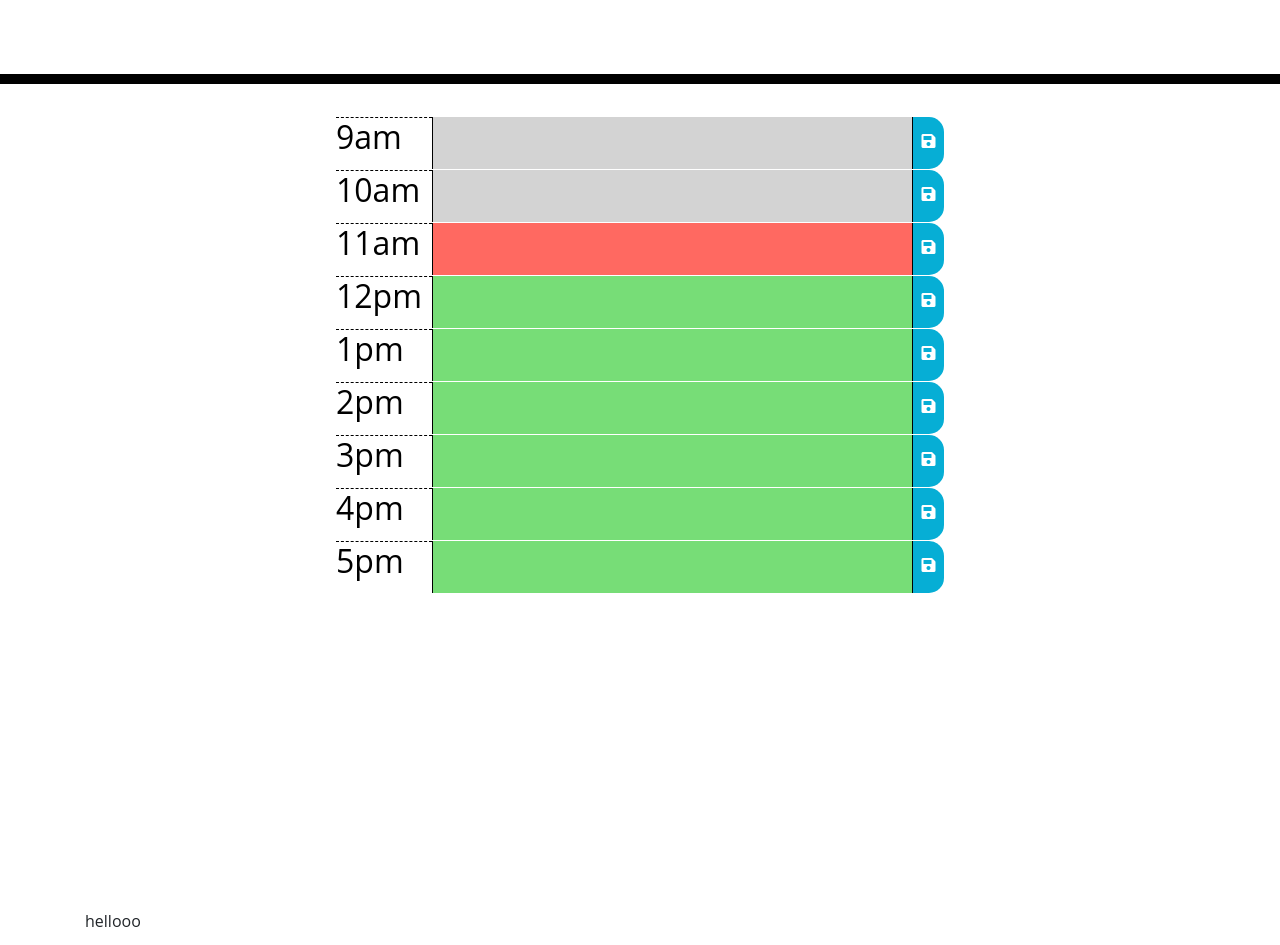
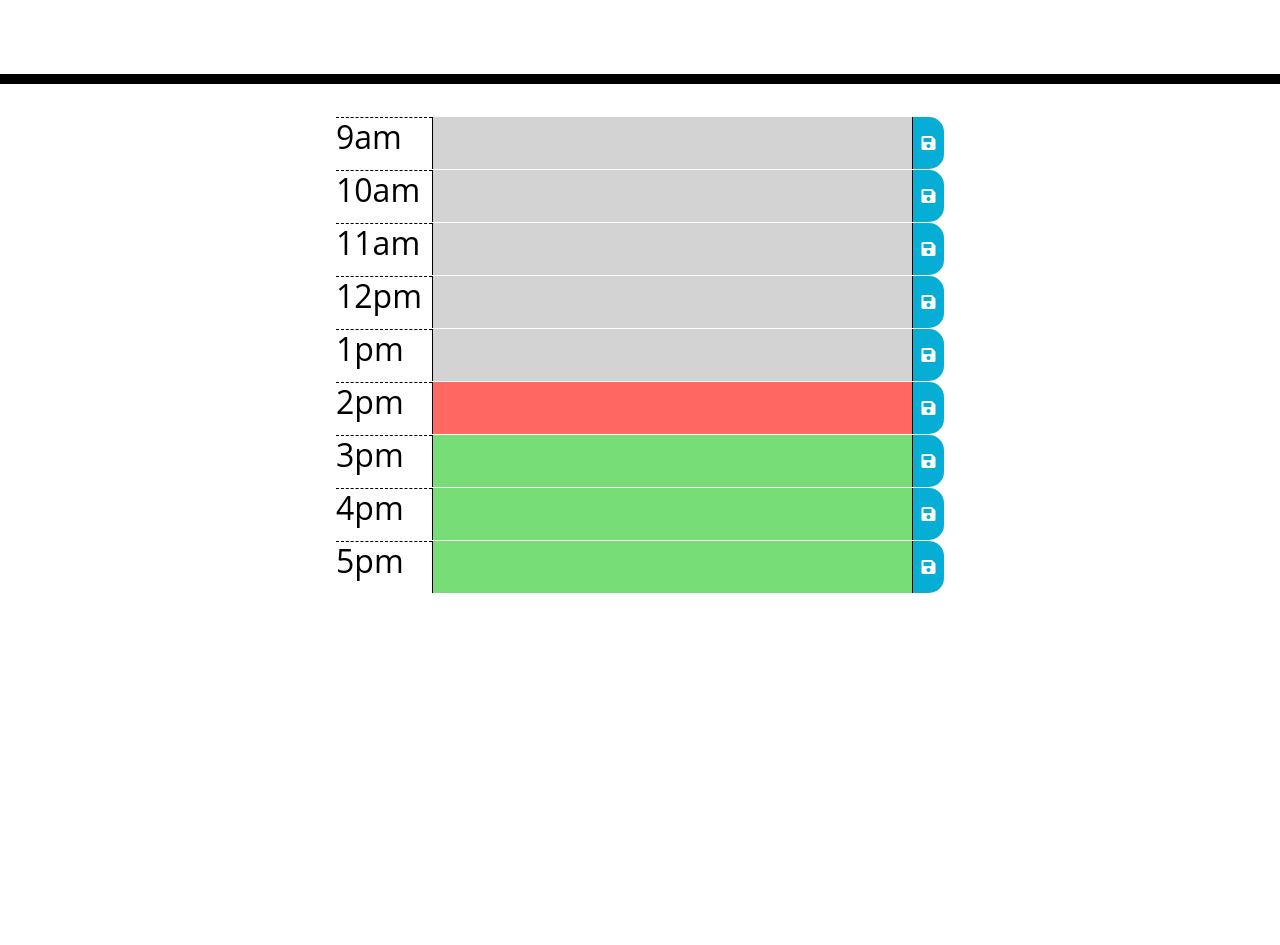
Before and after one commit to taycrawshaw/Daily-Planner-App, a plain HTML site: page index.html in a window 1280 px wide. Shown: the part 220-1165 px from the top of the page. After the commit the page ends 813 px from the top, so only its background shows below. Drawn offline with nearby package versions, Linux system fonts and the light colour scheme.

Commit message:
changed to dynamically generated HTML elements, added class change with current time using moment

```diff
--- a/assets/css/style.css
+++ b/assets/css/style.css
@@ -80,5 +80,6 @@ justify-content: center;
 .fa-save {
 display: flex;
 justify-content: center;
-margin-top: 1rem;
+align-items: center;
+
 }
--- a/index.html
+++ b/index.html
@@ -30,9 +30,12 @@
     <main class="container">
       <!-- Timeblocks go here -->
 
+
+<!--
+
   <div class ="row">
 <h2 class="hour">9am</h2>
-<textarea  id="9" class="description past"></textarea>
+<textarea data-hour="9" class="description past"></textarea>
 <div class ="saveBtn">
   <i id="Save9" class="fas fa-save"></i>
 </div>
@@ -40,7 +43,7 @@
 
   <div class ="row">
     <h2 class="hour">10am</h2>
-    <textarea  id="9" class="description past"></textarea>
+    <textarea data-hour="10" class="description past"></textarea>
     <div class ="saveBtn">
       <i class="fas fa-save"></i>
     </div>
@@ -48,7 +51,7 @@
 
   <div class ="row">
 <h2 class="hour">11am</h2>
-<textarea class="description present"></textarea>
+<textarea data-hour="11" class="description present"></textarea>
 <div class ="saveBtn">
   <i class="fas fa-save"></i>
 </div>
@@ -56,7 +59,7 @@
 
   <div class ="row">
     <h2 class="hour">12pm</h2>
-    <textarea  class="description future"></textarea>
+    <textarea data-hour="12" class="description future"></textarea>
     <div class ="saveBtn">
       <i class="fas fa-save"></i>
     </div>
@@ -64,7 +67,7 @@
 
   <div class ="row">
 <h2 class="hour">1pm</h2>
-<textarea  class="description future"></textarea>
+<textarea data-hour="13" class="description future"></textarea>
 <div class ="saveBtn">
   <i class="fas fa-save"></i>
 </div>
@@ -72,7 +75,7 @@
 
   <div class ="row">
     <h2 class="hour">2pm</h2>
-    <textarea  class="description future"></textarea>
+    <textarea data-hour="14" class="description future"></textarea>
     <div class ="saveBtn">
       <i class="fas fa-save"></i>
     </div>
@@ -80,7 +83,7 @@
 
   <div class ="row">
     <h2 class="hour">3pm</h2>
-    <textarea  class="description future"></textarea>
+    <textarea data-hour="15" class="description future"></textarea>
     <div class ="saveBtn">
       <i class="fas fa-save"></i>
     </div>
@@ -88,7 +91,7 @@
 
   <div class ="row">
     <h2 class="hour">4pm</h2>
-    <textarea  class="description future"></textarea>
+    <textarea data-hour="16" class="description future"></textarea>
     <div class ="saveBtn">
       <i class="fas fa-save"></i>
     </div>
@@ -96,7 +99,7 @@
 
   <div class ="row">
     <h2 class="hour">5pm</h2>
-    <textarea  class="description future"></textarea>
+    <textarea data-hour="17" class="description future"></textarea>
     <div class ="saveBtn">
       <i class="fas fa-save"></i>
     </div>
@@ -107,6 +110,7 @@
 
       <p style="margin-top: 20rem;">hellooo</p>
       <i class="fa-solid fa-floppy-disk"></i>
+      -->
 </main>
 
 
--- a/script.js
+++ b/script.js
@@ -1,19 +1,79 @@
 let di
 
 let currentDay = $("#currentDay");
-
-var today = moment("3/11/20", "DD-MM-YY").format("dddd, MMMM D ");
+let today = moment()
+var todayMain = moment("3/11/20", "DD-MM-YY").format("dddd, MMMM D ");
 
 
 
 let save9 = $("#Save9");
 
-currentDay.text(today)
+currentDay.text(todayMain)
+
+console.log(today);
+
+
+
+let hourNum = moment().hour();
+console.log(hourNum)
+
+workHours = [9, 10, 11, 12, 13, 14, 15, 16, 17];
+workHoursText = ["9am", "10am", "11am", "12pm", "1pm", "2pm", "3pm", "4pm", "5pm"];
+
+
+
+const main = $("main");
+
+for (let i = 0; i < workHours.length; i++) {
+const row = $("<div>", {"class": "row"});
+const hourTitle = $("<h2>", {"class": "hour"}).text(workHoursText[i]);
+const memoArea = $("<textarea>", {"class": "description"});
+const saveBtn = $("<i>", {"class": "saveBtn fas fa-save"});
+//const textArea = $("<")
+
+
+
+row.append(hourTitle, memoArea, saveBtn);
+
+main.append(row)
+
+
+if (hourNum === workHours[i]) {
+memoArea.addClass("present")
+}
+else if (hourNum > workHours[i]) {
+memoArea.addClass("past")
+}
+else {
+memoArea.addClass("future")
+}
+
+
+
+}
 
 
 
 
-save9.click(function (e) {
+
+/*
+for $("div").each(function (index, element) {
+    // element == this
+    if (hourNum > parseFloat(hour )) {
+$("div").addClass(past);
+    }
+});
+
+*/
+
+
+
+
+
+save9.click(function (e)
+
+
+{
 
     console.log("ghelooodsad")
 
```
